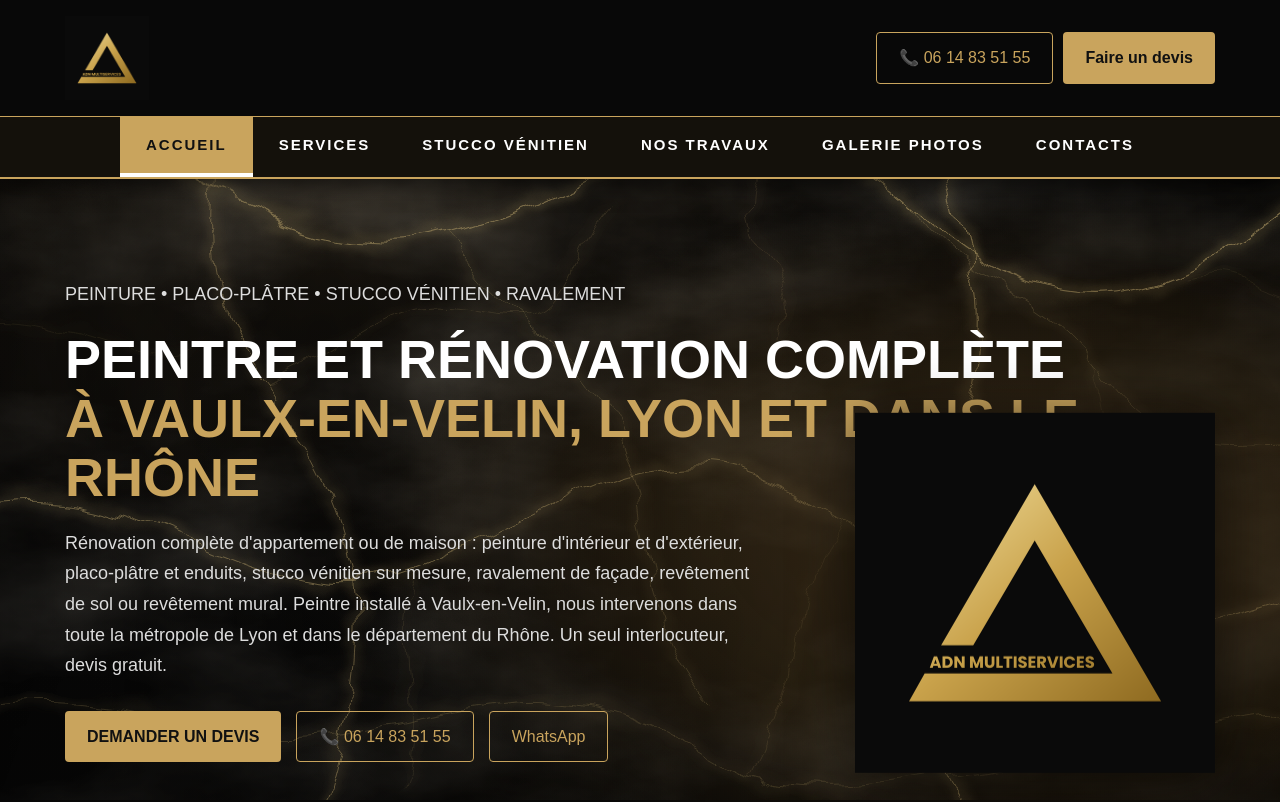
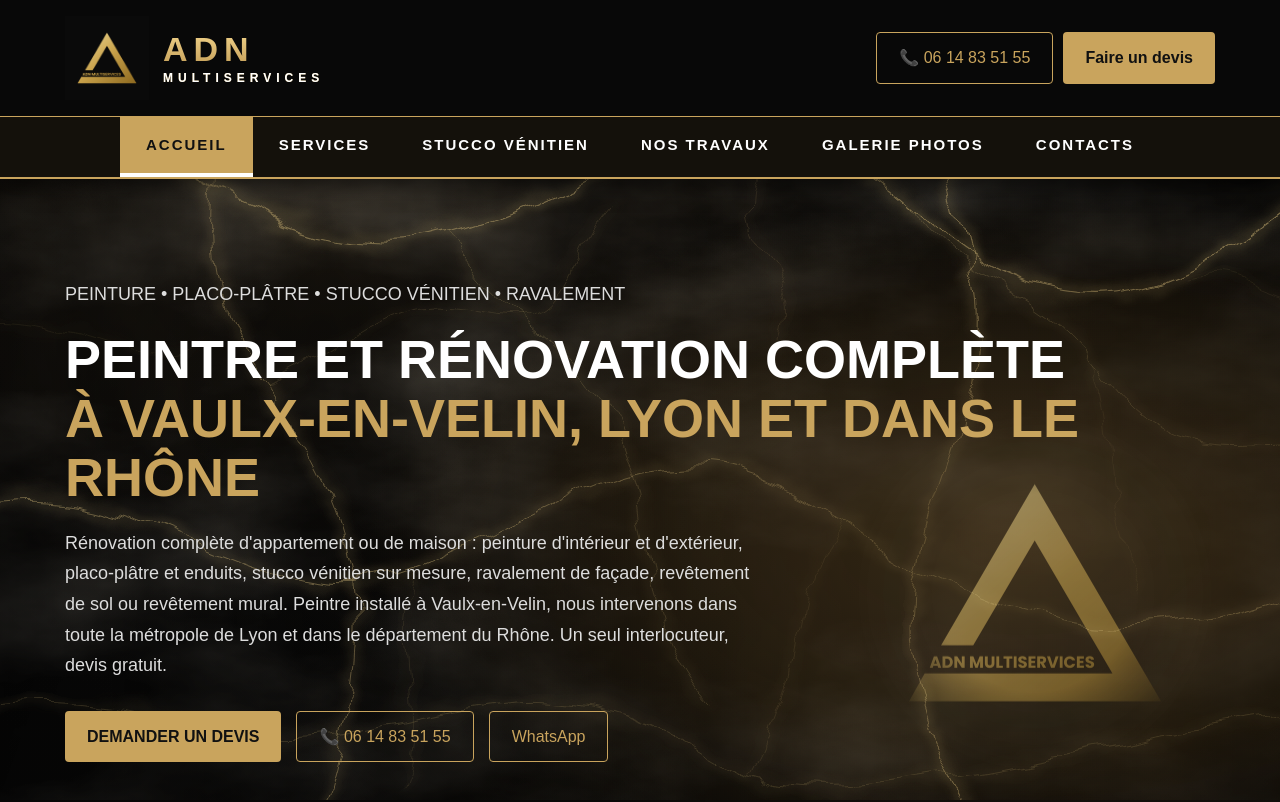
Before and after one commit to adnmultiservices/site, a plain HTML site: page index.html in a window 1280 px wide. Shown: the top 802 px of the page. Drawn offline with Linux system fonts and the light colour scheme.

Commit message:
Add files via upload

```diff
--- a/index.html
+++ b/index.html
@@ -438,12 +438,20 @@ h2::after{content:"";display:block;width:70px;height:2px;margin-top:14px;backgro
 .avis-card p{color:#ddd;font-style:italic}
 .avis-card footer{margin-top:14px;color:var(--gold);font-weight:bold;font-size:14px}
 @media(max-width:900px){.avis-grid{grid-template-columns:1fr}.avis-head .btn{margin-left:0}}
+
+/* nom de l'entreprise à côté du logo */
+.logo-txt{font-size:34px;letter-spacing:6px;font-weight:bold;line-height:1;background:linear-gradient(180deg,#f0d28a,#c9a45d 60%,#a8832f);-webkit-background-clip:text;background-clip:text;color:transparent}
+.logo-txt small{display:block;margin-top:6px;font-size:12px;letter-spacing:5px;color:#fff;-webkit-text-fill-color:#fff}
+@media(max-width:520px){.logo-txt{font-size:24px;letter-spacing:4px}.logo-txt small{font-size:9px;letter-spacing:3px}}
+/* logo de l'accueil fondu dans le décor */
+.hero-logo{opacity:.55;mix-blend-mode:screen;filter:none;-webkit-mask-image:radial-gradient(closest-side,#000 55%,transparent 100%);mask-image:radial-gradient(closest-side,#000 55%,transparent 100%)}
+@media(max-width:900px){.hero-logo{opacity:.6}}
 </style>
 </head>
 <body>
 <header>
   <div class="container topbar">
-    <a href="#accueil" class="logo"><img src="images/logo-adn-multiservices.png" alt="ADN Multiservices – peintre à Vaulx-en-Velin" width="84" height="84"></a>
+    <a href="#accueil" class="logo"><img src="images/logo-adn-multiservices.png" alt="ADN Multiservices – peintre à Vaulx-en-Velin" width="84" height="84"><span class="logo-txt">ADN<small>MULTISERVICES</small></span></a>
     <div class="top-actions">
       <a href="tel:+33614835155" class="outline">📞 06 14 83 51 55</a>
       <a href="#devis" class="btn">Faire un devis</a>
```
